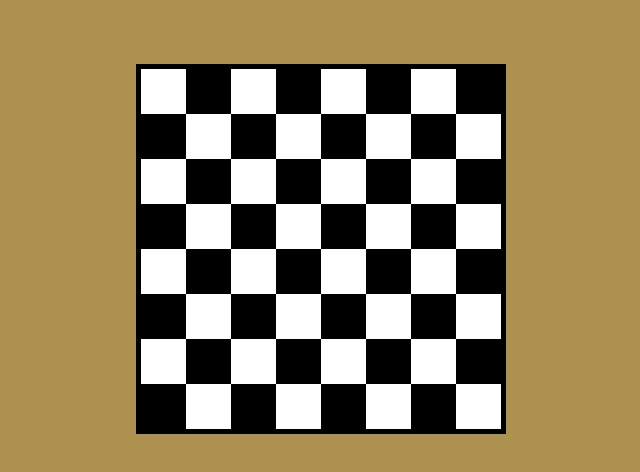
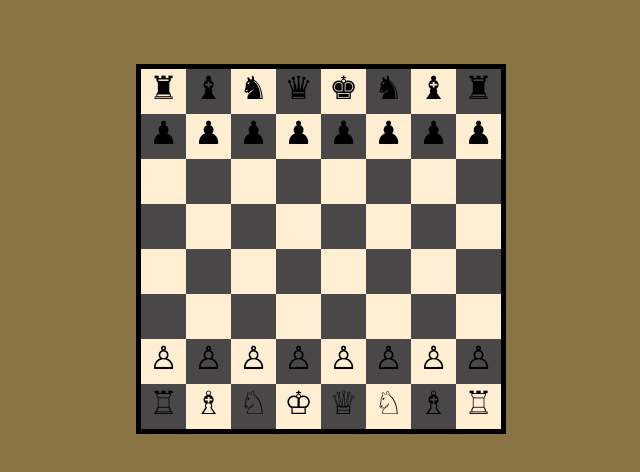
Before and after one commit to jmcgi82/Chess-Project, a plain HTML site: page Markup/index.html in a window 1280 px wide. Shown: the whole page, without its empty margins (319-959 px from the left). Drawn offline with Linux system fonts and the light colour scheme.

Commit message:
Added JS to load pieces and started working on basic event handlers.

```diff
--- a/Markup/index.html
+++ b/Markup/index.html
@@ -30,68 +30,69 @@
                 <div class="white-square" id="28"></div>
             </div>
             <div class="row1">
-                <div class="white-square" id="11"></div>
-                <div class="black-square" id="12"></div>
-                <div class="white-square" id="13"></div>
-                <div class="black-square" id="14"></div>
-                <div class="white-square" id="15"></div>
-                <div class="black-square" id="16"></div>
-                <div class="white-square" id="17"></div>
-                <div class="black-square" id="18"></div>
+                <div class="white-square" id="31"></div>
+                <div class="black-square" id="32"></div>
+                <div class="white-square" id="33"></div>
+                <div class="black-square" id="34"></div>
+                <div class="white-square" id="35"></div>
+                <div class="black-square" id="36"></div>
+                <div class="white-square" id="37"></div>
+                <div class="black-square" id="38"></div>
             </div>
             <div class="row1">
-                <div class="black-square" id="21"></div>
-                <div class="white-square" id="22"></div>
-                <div class="black-square" id="23"></div>
-                <div class="white-square" id="24"></div>
-                <div class="black-square" id="25"></div>
-                <div class="white-square" id="26"></div>
-                <div class="black-square" id="27"></div>
-                <div class="white-square" id="28"></div>
+                <div class="black-square" id="41"></div>
+                <div class="white-square" id="42"></div>
+                <div class="black-square" id="43"></div>
+                <div class="white-square" id="44"></div>
+                <div class="black-square" id="45"></div>
+                <div class="white-square" id="46"></div>
+                <div class="black-square" id="47"></div>
+                <div class="white-square" id="48"></div>
             </div>
             <div class="row1">
-                <div class="white-square" id="11"></div>
-                <div class="black-square" id="12"></div>
-                <div class="white-square" id="13"></div>
-                <div class="black-square" id="14"></div>
-                <div class="white-square" id="15"></div>
-                <div class="black-square" id="16"></div>
-                <div class="white-square" id="17"></div>
-                <div class="black-square" id="18"></div>
+                <div class="white-square" id="51"></div>
+                <div class="black-square" id="52"></div>
+                <div class="white-square" id="53"></div>
+                <div class="black-square" id="54"></div>
+                <div class="white-square" id="55"></div>
+                <div class="black-square" id="56"></div>
+                <div class="white-square" id="57"></div>
+                <div class="black-square" id="58"></div>
             </div>
             <div class="row1">
-                <div class="black-square" id="21"></div>
-                <div class="white-square" id="22"></div>
-                <div class="black-square" id="23"></div>
-                <div class="white-square" id="24"></div>
-                <div class="black-square" id="25"></div>
-                <div class="white-square" id="26"></div>
-                <div class="black-square" id="27"></div>
-                <div class="white-square" id="28"></div>
+                <div class="black-square" id="61"></div>
+                <div class="white-square" id="62"></div>
+                <div class="black-square" id="63"></div>
+                <div class="white-square" id="64"></div>
+                <div class="black-square" id="65"></div>
+                <div class="white-square" id="66"></div>
+                <div class="black-square" id="67"></div>
+                <div class="white-square" id="68"></div>
             </div>
             <div class="row1">
-                <div class="white-square" id="11"></div>
-                <div class="black-square" id="12"></div>
-                <div class="white-square" id="13"></div>
-                <div class="black-square" id="14"></div>
-                <div class="white-square" id="15"></div>
-                <div class="black-square" id="16"></div>
-                <div class="white-square" id="17"></div>
-                <div class="black-square" id="18"></div>
+                <div class="white-square" id="71"></div>
+                <div class="black-square" id="72"></div>
+                <div class="white-square" id="73"></div>
+                <div class="black-square" id="74"></div>
+                <div class="white-square" id="75"></div>
+                <div class="black-square" id="76"></div>
+                <div class="white-square" id="77"></div>
+                <div class="black-square" id="78"></div>
             </div>
             <div class="row1">
-                <div class="black-square" id="21"></div>
-                <div class="white-square" id="22"></div>
-                <div class="black-square" id="23"></div>
-                <div class="white-square" id="24"></div>
-                <div class="black-square" id="25"></div>
-                <div class="white-square" id="26"></div>
-                <div class="black-square" id="27"></div>
-                <div class="white-square" id="28"></div>
+                <div class="black-square" id="81"></div>
+                <div class="white-square" id="82"></div>
+                <div class="black-square" id="83"></div>
+                <div class="white-square" id="84"></div>
+                <div class="black-square" id="85"></div>
+                <div class="white-square" id="86"></div>
+                <div class="black-square" id="87"></div>
+                <div class="white-square" id="88"></div>
             </div>
         </div>
 
     </div>
+    <script src="../Script/load.js"></script>
 </body>
 
 </html>
--- /dev/null
+++ b/Script/load.js
@@ -0,0 +1,72 @@
+let board = [];
+let lastSelect = "";
+let currSelect= "";
+
+initialize();
+
+function initialize() {
+    loadBoard();
+    loadPieces();
+    loadListeners();
+}
+
+function loadBoard() {
+    for (var i = 1; i < 65; i++) {
+        for (var f = 1; f < 9; f++) {
+            board.push(i.toString() + f.toString())
+        }
+    }
+}
+
+function loadListeners() {
+    for (var i = 0; i < 64; i++) {
+        document.getElementById(board[i]).addEventListener("click", newSelection);
+    }
+}
+
+function newSelection(event)
+{
+
+    var temp = document.getElementById(currSelect).className;
+    var temp2 = temp.substring(0, temp.length - 8);
+    document.getElementById(currSelect.className = temp2);
+    lastSelect = currSelect;
+    currSelect = event.target;
+    document.getElementById(currSelect).className += " selected";
+}
+
+function loadPieces() {
+    document.getElementById(board[0]).innerHTML = "&#9820";
+    document.getElementById(board[1]).innerHTML = "&#9821";
+    document.getElementById(board[2]).innerHTML = "&#9822";
+    document.getElementById(board[3]).innerHTML = "&#9819";
+    document.getElementById(board[4]).innerHTML = "&#9818";
+    document.getElementById(board[5]).innerHTML = "&#9822";
+    document.getElementById(board[6]).innerHTML = "&#9821";
+    document.getElementById(board[7]).innerHTML = "&#9820";
+    document.getElementById(board[8]).innerHTML = "&#9823";
+    document.getElementById(board[9]).innerHTML = "&#9823";
+    document.getElementById(board[10]).innerHTML = "&#9823";
+    document.getElementById(board[11]).innerHTML = "&#9823";
+    document.getElementById(board[12]).innerHTML = "&#9823";
+    document.getElementById(board[13]).innerHTML = "&#9823";
+    document.getElementById(board[14]).innerHTML = "&#9823";
+    document.getElementById(board[15]).innerHTML = "&#9823";
+
+    document.getElementById(board[48]).innerHTML = "&#9817";
+    document.getElementById(board[49]).innerHTML = "&#9817";
+    document.getElementById(board[50]).innerHTML = "&#9817";
+    document.getElementById(board[51]).innerHTML = "&#9817";
+    document.getElementById(board[52]).innerHTML = "&#9817";
+    document.getElementById(board[53]).innerHTML = "&#9817";
+    document.getElementById(board[54]).innerHTML = "&#9817";
+    document.getElementById(board[55]).innerHTML = "&#9817";
+    document.getElementById(board[56]).innerHTML = "&#9814";
+    document.getElementById(board[57]).innerHTML = "&#9815";
+    document.getElementById(board[58]).innerHTML = "&#9816";
+    document.getElementById(board[59]).innerHTML = "&#9812";
+    document.getElementById(board[60]).innerHTML = "&#9813";
+    document.getElementById(board[61]).innerHTML = "&#9816";
+    document.getElementById(board[62]).innerHTML = "&#9815";
+    document.getElementById(board[63]).innerHTML = "&#9814";
+}
--- a/Style/main.css
+++ b/Style/main.css
@@ -3,7 +3,7 @@ body {
     padding: 0;
     align-items: center;
     text-align: center;
-    background:rgb(173, 145, 78);
+    background:rgb(136, 116, 69);
 }
 
 * {
@@ -49,7 +49,8 @@ body {
 .white-square {
     width:45px;
     height: 45px;
-    background:white;
+    background:rgb(255, 238, 210);
+    font-size: 32px;
 }
 
 .white-square:hover {
@@ -60,7 +61,8 @@ body {
 .black-square {
     width:45px;
     height: 45px;
-    background:black;
+    background:rgb(73, 71, 71);
+    font-size: 32px;
 }
 
 .black-square:hover {
```
